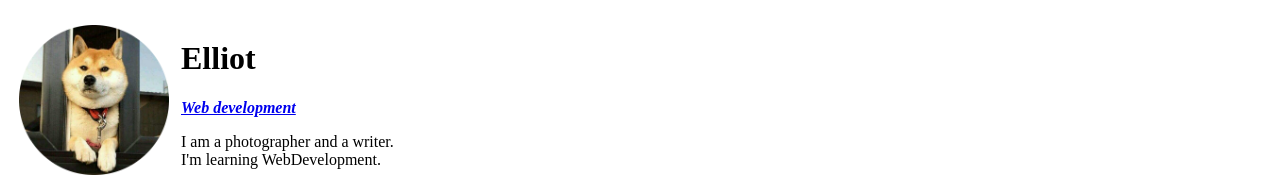
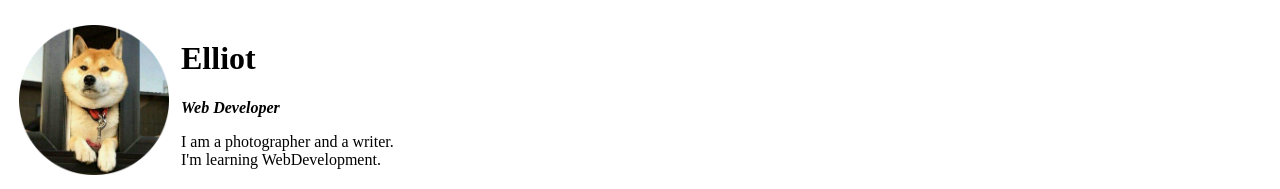
Before and after one commit to GeorgeGordonByron/qiuyang-s-file, a plain HTML site: page index.html in a window 1280 px wide. Shown: the top 189 px of the page. Drawn offline with Linux system fonts and the light colour scheme.

Commit message:
Update index.html

```diff
--- a/index.html
+++ b/index.html
@@ -12,7 +12,7 @@
       <td><img src="pictures/touxiang.png" width="150px" height="150px" alt=""></td>
       <td>
         <h1>Elliot</h1>
-        <p><em><strong> <a href="https://www.bilibili.com/video/BV1Y94y1f7n8?p=15&vd_source=47fc3692fb47c3bcf8b5faf6252f94e9">Web development</a> </strong></strong>
+        <p><em><strong>Web Developer</strong>
           </em></p>
         <p>I am a photographer and a writer.<br>
           I'm learning WebDevelopment. </p>
```
